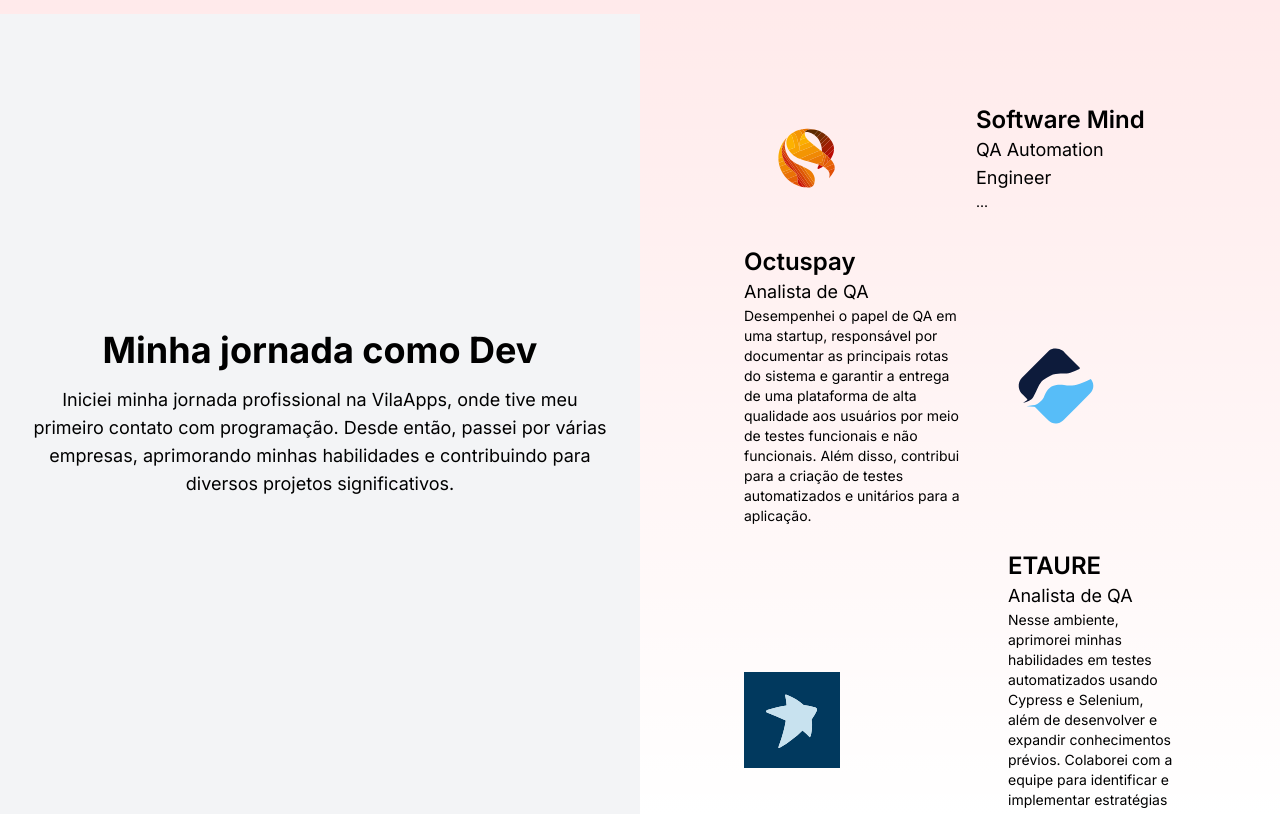
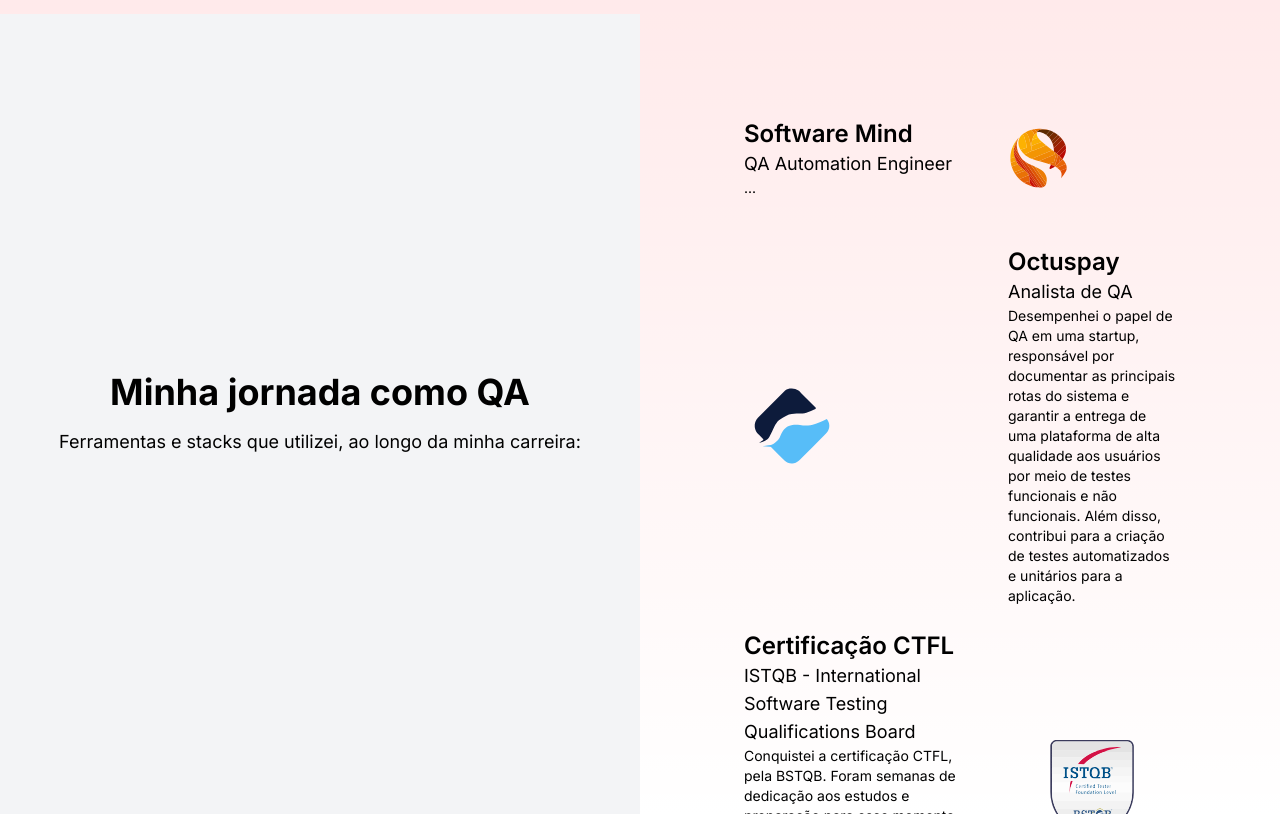
Before and after one commit to jojosuelobo/portfolio-v2, a Next.js app: page /recomendations in a window 1280 px wide. Shown: the part 595-1409 px from the top of the page. Built offline with nearby package versions, Linux system fonts and the light colour scheme.

Commit message:
Adição de certificações

```diff
--- a/src/components/Experience.tsx
+++ b/src/components/Experience.tsx
@@ -3,32 +3,37 @@
 import octuspay from '@/images/experienceImages/octuspay.svg';
 import etaure from '@/images/experienceImages/etaure.svg';
 import conexos from '@/images/experienceImages/conexos.webp';
+import uvv from '@/images/experienceImages/uvv.svg';
+import ctfl from '@/images/experienceImages/ctfl.svg';
 
 export const Experience = () => {
     return (
         <section className="flex w-screen h-screen">
             {/* Texto fixo da jornada */}
             <div className="w-1/2 flex flex-col justify-center items-center sticky top-0 h-screen bg-gray-100">
-                <h1 className="text-4xl font-bold mb-4">Minha jornada como Dev</h1>
-                <p className="text-lg text-center px-8">
-                    Iniciei minha jornada profissional na VilaApps, onde tive meu primeiro contato com programação. Desde então, passei por várias empresas, aprimorando minhas habilidades e contribuindo para diversos projetos significativos.
-                </p>
+                <h1 className="text-4xl font-bold mb-4">Minha jornada como QA</h1>
+                <h2 className="text-lg text-center px-8">
+                    Ferramentas e stacks que utilizei, ao longo da minha carreira:
+                </h2>
             </div>
 
             {/* Lista de empresas rolável */}
             <div className="w-1/2 overflow-y-auto h-screen">
                 <ul className="py-8 p-6 m-12">
                     <li className="grid grid-cols-2 items-center px-8 mb-6 space-x-4">
-                        <div className="flex items-center justify-center w-32 h-32">
-                            <Image src={softwareMind} alt="softwareMind" />
-                        </div>
                         <div>
                             <h2 className="text-2xl font-semibold">Software Mind</h2>
                             <h3 className="text-lg">QA Automation Engineer</h3>
                             <p className="text-sm">...</p>
                         </div>
+                        <div className="flex items-center justify-center w-32 h-32">
+                            <Image src={softwareMind} alt="softwareMind" />
+                        </div>
                     </li>
                     <li className="grid grid-cols-2 items-center px-8 mb-6 space-x-12">
+                        <div className="flex items-center justify-center w-24 h-24">
+                            <Image src={octuspay} alt="octuspay" />
+                        </div>
                         <div>
                             <h2 className="text-2xl font-semibold">Octuspay</h2>
                             <h3 className="text-lg">Analista de QA</h3>
@@ -39,8 +44,19 @@
                                 automatizados e unitários para a aplicação.
                             </p>
                         </div>
-                        <div className="flex items-center justify-center w-24 h-24">
-                            <Image src={octuspay} alt="octuspay" />
+                    </li>
+                    <li className="grid grid-cols-2 items-center px-8 mb-6 space-x-12">
+                        <div>
+                            <h2 className="text-2xl font-semibold">Certificação CTFL</h2>
+                            <h3 className="text-lg">ISTQB - International Software Testing Qualifications Board</h3>
+                            <p className="text-sm">
+                                Conquistei a certificação CTFL, pela BSTQB. Foram semanas de dedicação aos estudos e preparação para esse momento.
+                                Esta conquista representa não apenas um reconhecimento do meu conhecimento em testes de software,
+                                mas também um marco significativo na minha trajetória profissional.
+                            </p>
+                        </div>
+                        <div className="flex items-center justify-center">
+                            <Image src={ctfl} alt="ctfl" />
                         </div>
                     </li>
                     <li className="grid grid-cols-2 items-center px-8 mb-6 space-x-12">
@@ -69,8 +85,21 @@
                                 a ferramenta Ghost Inspector.
                             </p>
                         </div>
-                        <div className="flex items-center justify-center w-24 h-24">
+                        <div className="flex items-center justify-center">
                             <Image src={conexos} alt="conexos" />
+                        </div>
+                    </li>
+                    <li className="grid grid-cols-2 items-center px-8 mb-6 space-x-12">
+                        <div className="flex items-center justify-center">
+                            <Image src={uvv} alt="uvv" />
+                        </div>
+                        <div>
+                            <h2 className="text-2xl font-semibold">Graduação em Ciência da Computação</h2>
+                            <h3 className="text-lg">Universidade Vila Velha (UVV)</h3>
+                            <p className="text-sm">
+                                Graduado em Ciência da Computação, onde desenvolvi sólidas habilidades em programação, análise de dados e resolução de problemas.
+                                Engajado em projetos práticos e colaborativos, aprimorei minha capacidade de inovar e trabalhar em equipe.
+                            </p>
                         </div>
                     </li>
                 </ul>
```
Also changed, not shown: src/images/experienceImages/ctfl.svg (added), src/images/experienceImages/uvv.svg (added).
